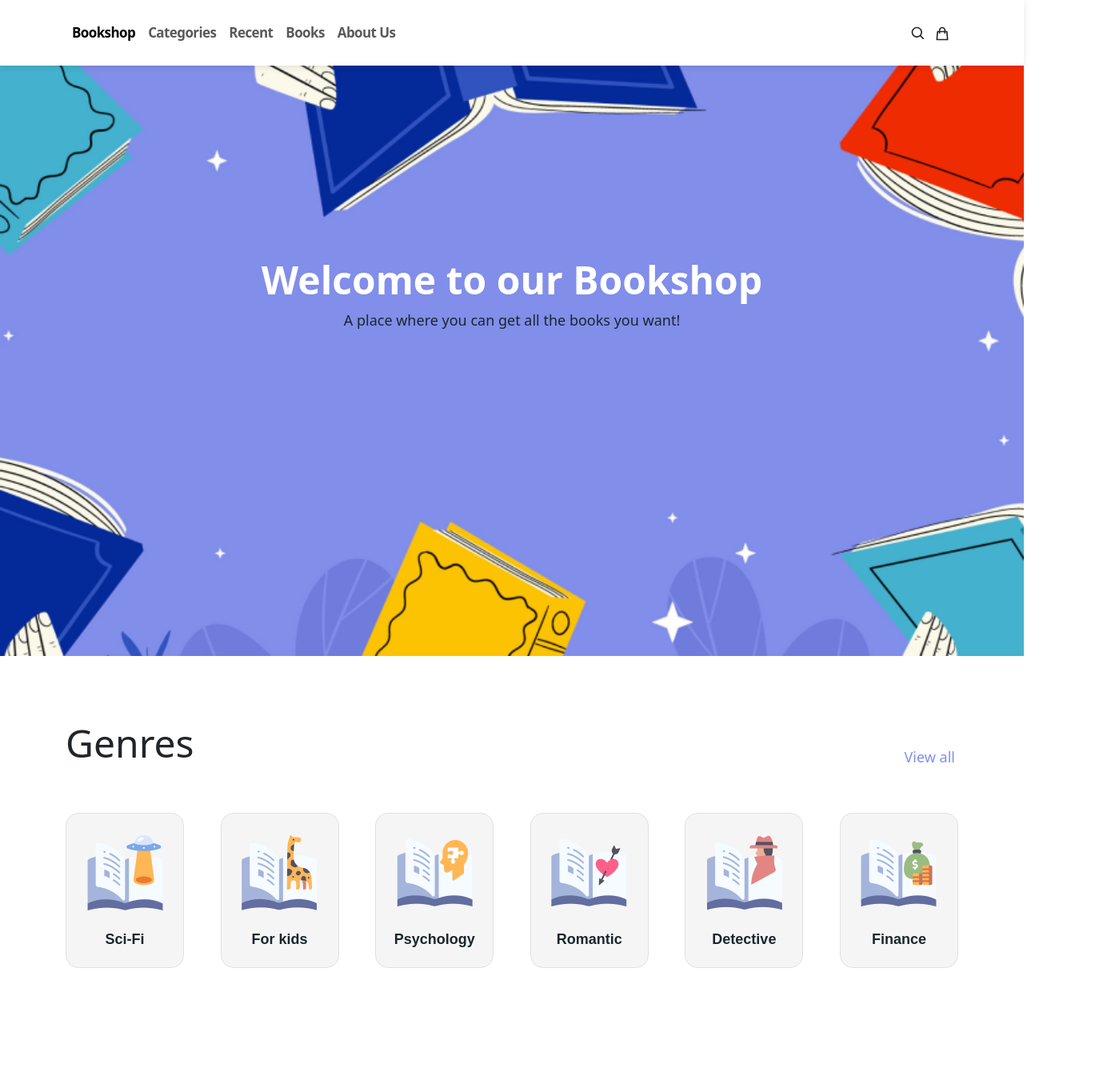
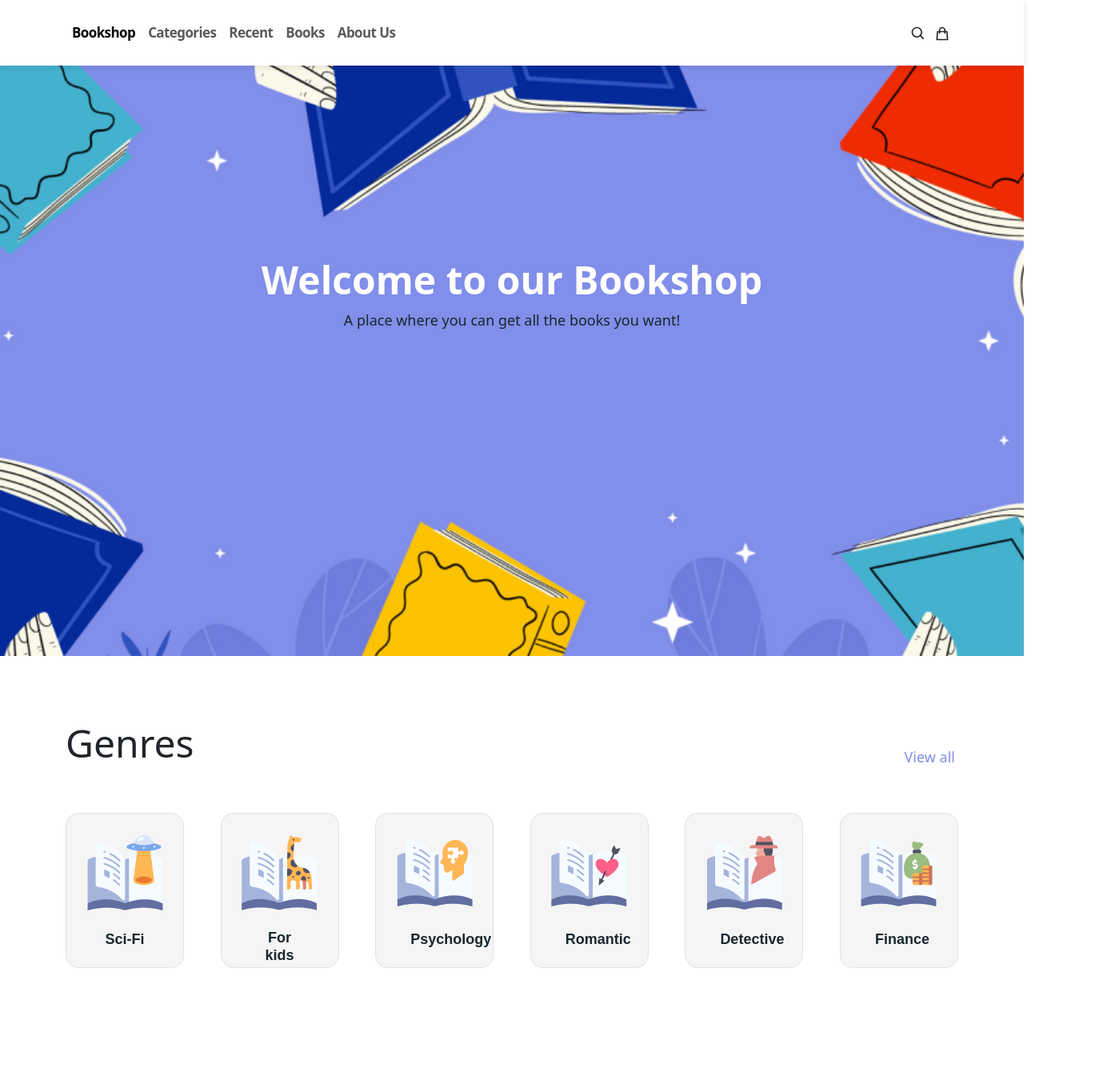
Before and after one commit to kanjar45/bookShop23, a React (Create React App) app: page / in a window 1280 px wide. Shown: the top 1365 px of the page at 80% size, 1374 px wide, since content can reach past the window. Built offline with nearby package versions, Linux system fonts and the light colour scheme.

Commit message:
change genres

```diff
--- a/src/components/aboutUs/style.scss
+++ b/src/components/aboutUs/style.scss
@@ -1,6 +1,4 @@
-.container{
-  width: 1140px;
-}
+
 .content{
   margin-bottom: 150px;
 }
--- a/src/components/genres/style.scss
+++ b/src/components/genres/style.scss
@@ -51,6 +51,7 @@
           color: #19272E;
           margin-top: 20px;
            text-decoration: none;
+           width: 60px;
         }
       }
     }
--- a/src/components/header/style.scss
+++ b/src/components/header/style.scss
@@ -6,7 +6,6 @@
   position: fixed;
   width: 100%;
   top: 0;
-
 
   .navbar {
     padding: 20px 0;
@@ -21,15 +20,11 @@
 
     }
 
-
     &--icon {
       &__search {
         font-size: 20px;
         cursor: pointer;
       }
-
-
-        cursor: pointer;
 
       &__basket {
         font-size: 20px;
--- a/src/index.scss
+++ b/src/index.scss
@@ -11,3 +11,7 @@ code {
   font-family: source-code-pro, Menlo, Monaco, Consolas, 'Courier New',
     monospace;
 }
+
+.container{
+  width: 80%;
+}
```
Lines whose indentation alone changed are shown as unchanged.
